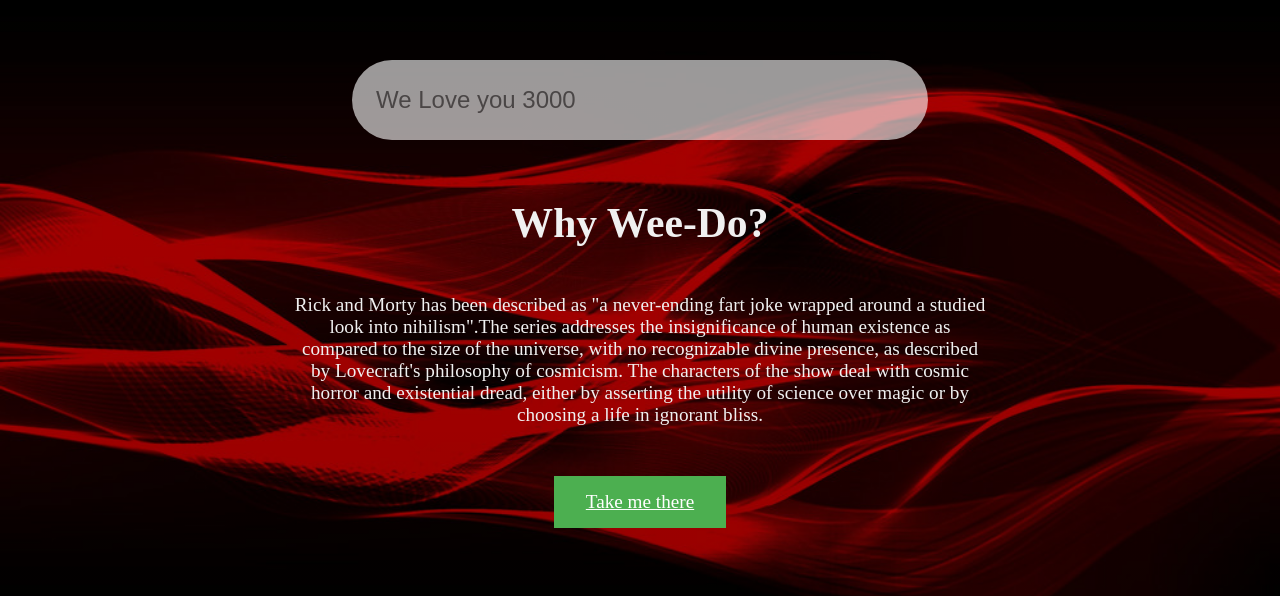
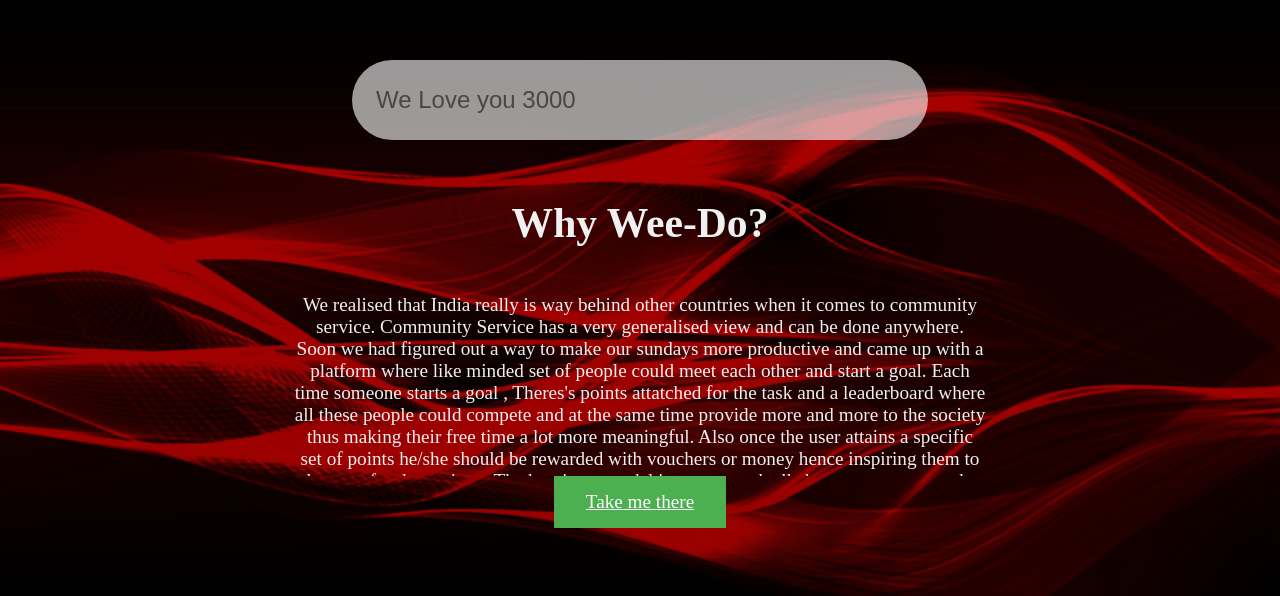
Before and after one commit to white-hat-vaibhs/DevHack-2.0, a website: page index.html in a window 1280 px wide. Shown: the part 1004-1600 px from the top of the page. Drawn offline with Linux system fonts and the light colour scheme.

Commit message:
Update index.html

```diff
--- a/index.html
+++ b/index.html
@@ -1,7 +1,7 @@
 <!DOCTYPE html>
 <html>
 <head>
- <title>Rick and Morty</title>
+ <title>Wee-Do!</title>
 <link rel="stylesheet" type="text/css" href="style.css">
 
 </head>
@@ -70,7 +70,7 @@
                     <div class="title">
                         <h1>Why Wee-Do?</h1> </div>
                             <div class="paragraph">
-                                <p>Rick and Morty has been described as "a never-ending fart joke wrapped around a studied look into nihilism".The series addresses the insignificance of human existence as compared to the size of the universe, with no recognizable divine presence, as described by Lovecraft's philosophy of cosmicism. The characters of the show deal with cosmic horror and existential dread, either by asserting the utility of science over magic or by choosing a life in ignorant bliss.</p>
+                                <p> We realised that India really is way behind other countries when it comes to community service. Community Service has a very generalised view and can be done anywhere. Soon we had figured out a way to make our sundays more productive and came up with a platform where like minded set of people could meet each other and start a goal. Each time someone starts a goal , Theres's points attatched for the task and a leaderboard where all these people could compete and at the same time provide more and more to the society thus making their free time a lot more meaningful. Also once the user attains a specific set of points he/she should be rewarded with vouchers or money hence inspiring them to do more for the society . The bussiness model is pretty much all about our sponsers who provide merchandise for the completion of the task and in return it's a win win when our sponsors get advertised in the real world for something that helps make the world we live in , a better place.</p>
                             </div>
                             <br>
 
```
